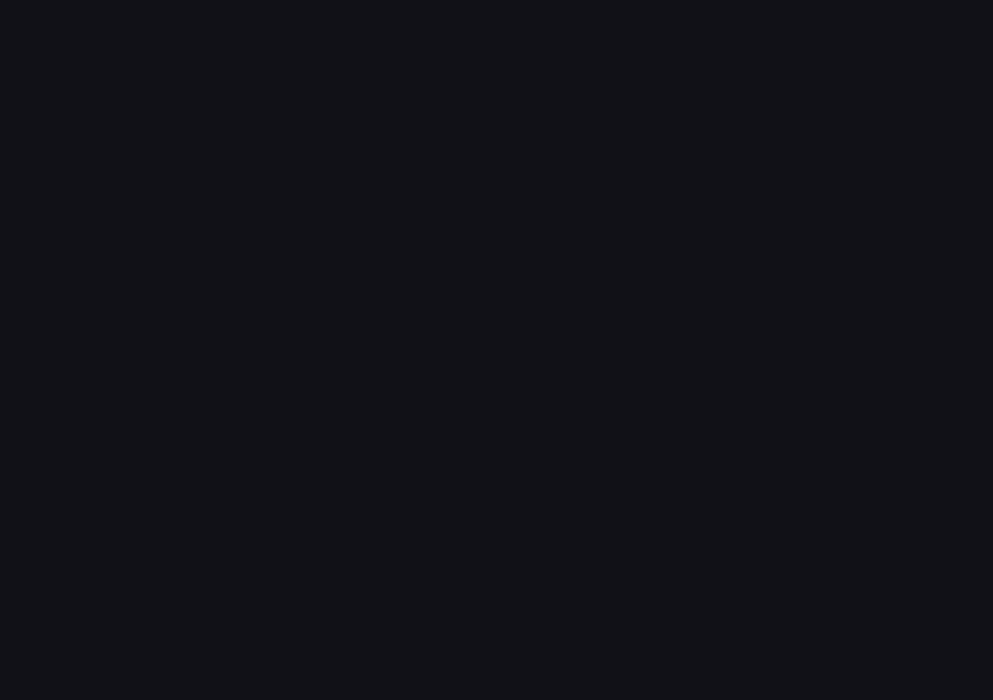
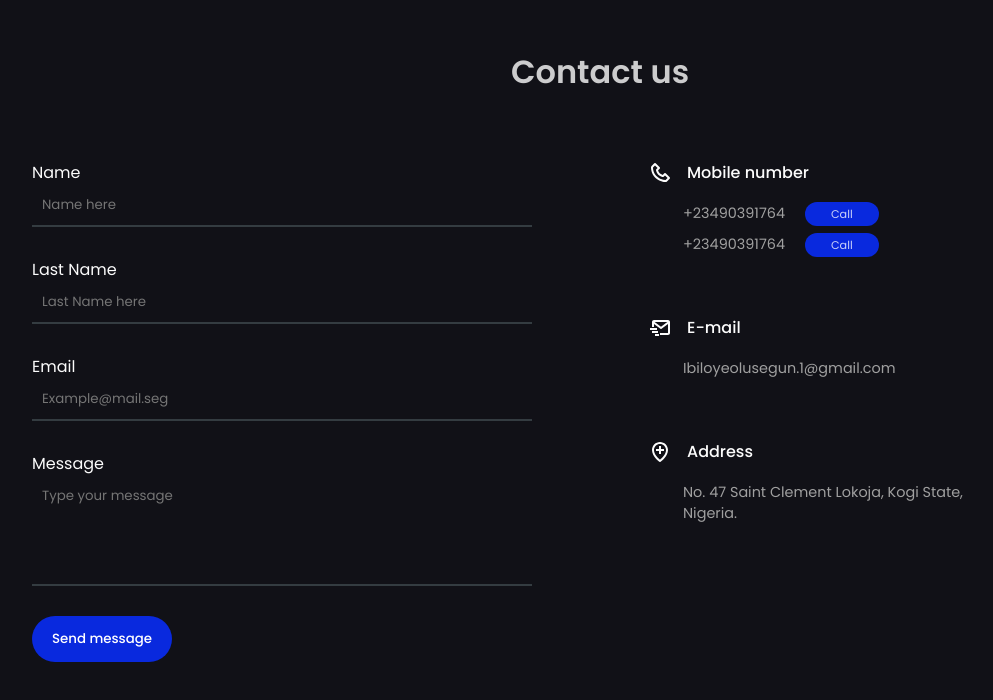
Before and after one commit to ibiloyeolusegun1/Seg-web-agency, a React (Create React App) app: page / in a window 1280 px wide. Shown: the part 4724-5424 px from the top of the page, without its empty margins (40-1033 px from the left). Before the commit the page ends 4740 px from the top, so only its background shows below. Built offline with nearby package versions, Linux system fonts and the light colour scheme.

Commit message:
Added ContactForm file and updated App.js, index.css

```diff
--- a/src/App.js
+++ b/src/App.js
@@ -9,6 +9,7 @@ import Work from "./components/Work/Work";
 import Testimonial from "./components/Testimonial/Testimonial";
 import Blog from "./components/Blog/Blog";
 import Contact from "./components/Contact/Contact";
+import ContactForm from "./components/ContactForm/ContactForm";
 
 function App() {
   return (
@@ -20,6 +21,7 @@ function App() {
       <Testimonial/>
       <Blog/>
       <Contact/>
+      <ContactForm/>
     </div>
   );
 }
--- /dev/null
+++ b/src/components/ContactForm/ContactForm.css
@@ -0,0 +1,105 @@
+.contact-f{
+    max-width: 1200px;
+    margin: 40px auto;
+}
+.contact-f-container h1{
+    text-align: center;
+    margin-bottom: 4rem;
+    color: var(--text-color);
+    font-size: 2rem;
+    font-weight: 600;
+}
+.contact-f-container .content{
+    display: grid;
+    grid-template-columns: repeat(12, 1fr);
+    gap: 6rem;
+    width: 100%;
+}
+.contact-f-container .content .formBx{
+    grid-column: span 6;
+    width: 500px;
+}
+.contact-f-container .content .formBx .input-field{
+    width: 100%;
+}
+.contact-f-container .content .formBx:last-child{
+    width: 320px;
+}
+.content .formBx .form_control{
+    display: flex;
+    flex-direction: column;
+    margin-bottom: 30px;
+}
+.content .formBx .form_control label{
+    color: #fcfcfc;
+}
+.content .formBx .form_control .box{
+    outline: none;
+    background: transparent;
+    border: none;
+    border-bottom: 2px solid #343c41;
+    padding: 10px 10px;
+    color: var(--text-color);
+    width: 100%;
+}
+.content .formBx .form_control textarea{
+    resize: none;
+    height: 110px;
+}
+.content .formBx .phone,
+.content .formBx .email,
+.content .formBx .address{
+    margin-bottom: 60px;
+    color: #fcfcfc;
+}
+.content .formBx .iconBx{
+    display: flex;
+    align-items: center;
+    font-weight: 500;
+    margin-bottom: 18px;
+}
+.content .formBx .iconBx .icon{
+    font-size: 1.5rem;
+}
+.content .formBx .iconBx span{
+    font-size: 1rem;
+    margin-left: 15px;
+}
+.content .formBx .iconTx{
+    padding-left: 35px;
+    color: #a0a0a0;
+    margin-bottom: 10px;
+    font-size: .9rem;
+}
+.content .formBx .iconTx .call{
+    margin-left: 20px;
+    background-color: var(--primary);
+    color: var(--text-color);
+    padding: 4px 26px;
+    font-size: .7rem;
+    border-radius: 50px;
+}
+
+
+@media(max-width: 1024px){
+    .contact-f-container .content{
+        gap: 3rem;
+    }
+    .contact-f-container .content .formBx{
+        width: 400px;
+    }
+}
+
+@media(max-width: 824px){
+    .contact-f-container .content{
+        gap: 1rem;
+    }
+    .contact-f-container .content .formBx{
+        grid-column: span 12;
+        width: 100%;
+    }
+    .contact-f-container .content .formBx:last-child{
+        width: 100%;
+        margin-top: 3rem;
+    }
+}
--- /dev/null
+++ b/src/components/ContactForm/ContactForm.jsx
@@ -0,0 +1,67 @@
+import React from 'react';
+import "./ContactForm.css";
+import { BiPhone, BiMailSend, BiLocationPlus } from 'react-icons/bi';
+
+const ContactForm = () => {
+  return (
+    <section className="contact-f">
+        <div className="contact-f-container padding inner-w">
+            <h1>Contact us</h1>
+            <div className="content">
+                <form action="" className='formBx'>
+                   <div className="input-field">
+                        <div className="form_control">
+                                <label htmlFor="name">Name</label>
+                                <input type="text" name='name' id='name' placeholder='Name here' className='box' required/>
+                        </div>
+                        <div className="form_control">
+                                <label htmlFor="last-name">Last Name</label>
+                                <input type="text" name='last-name' id='last-name' placeholder='Last Name here' className='box' required/>
+                        </div>
+                        <div className="form_control">
+                                <label htmlFor="email">Email</label>
+                                <input type="email" name='email' id='email' placeholder='Example@mail.seg' className='box' required/>
+                        </div>
+                        <div className="form_control">
+                                <label htmlFor="message">Message</label>
+                                <textarea name="message" id="message" placeholder='Type your message' className='box' cols="30" rows="10"></textarea>
+                        </div>
+                   </div>
+                   <input type="submit" value="Send message" className='btn' />
+                </form>
+                <div className="formBx">
+                    <div className="phone">
+                        <div className='iconBx'>
+                            <BiPhone className='icon'/> <span>Mobile number</span>
+                        </div>
+                        <div className='iconTx'>
+                            <span>+23490391764</span><a href="tel:+23490391764" className='call'>Call</a>
+                        </div>
+                        <div className='iconTx'>
+                            <span>+23490391764</span><a href="tel:+23490391764" className='call'>Call</a>
+                        </div>
+                    </div>
+                    <div className="email">
+                        <div className='iconBx'>
+                            <BiMailSend className='icon'/> <span>E-mail</span>
+                        </div>
+                        <div className='iconTx'>
+                            <span>Ibiloyeolusegun.1@gmail.com</span>
+                        </div>
+                    </div>
+                    <div className="address">
+                        <div className='iconBx'>
+                            <BiLocationPlus className='icon'/> <span>Address</span>
+                        </div>
+                        <div className='iconTx'>
+                            <span>No. 47 Saint Clement Lokoja, Kogi State, Nigeria.</span>
+                        </div>
+                    </div>
+                </div>
+            </div>
+        </div>
+    </section>
+  )
+}
+
+export default ContactForm
--- a/src/index.css
+++ b/src/index.css
@@ -38,6 +38,7 @@ body{
     width: 140px;
     transition: all 300ms ease-in;
     text-align: center;
+    cursor: pointer;
 }
 /* .btn a{
     color: white;
```
